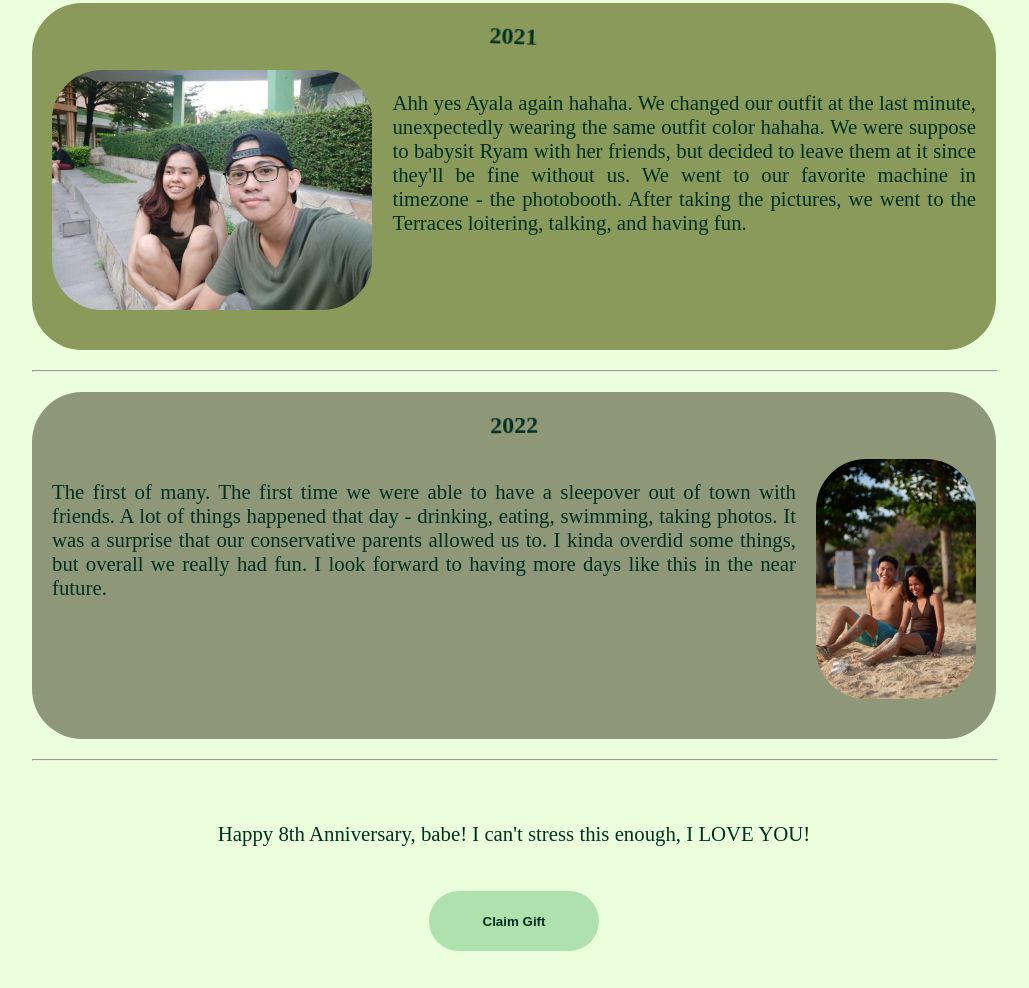
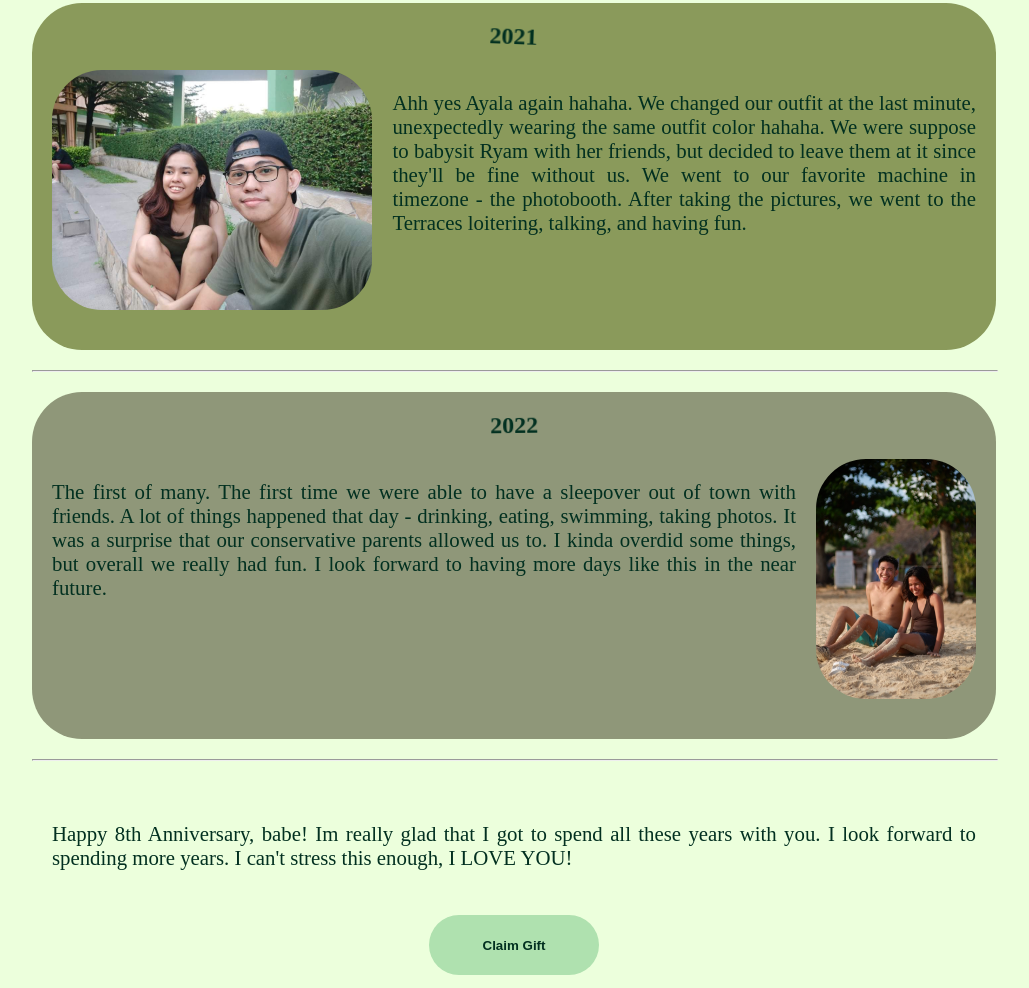
Before and after one commit to jikisoria/jikisoria.github.io, a plain HTML site: page aboutus.html in a window 1280 px wide. Shown: the part 2756-3744 px from the top of the page, without its empty margins (126-1155 px from the left). Before the commit the page ends 3720 px from the top, so only its background shows below. Drawn offline with nearby package versions, Linux system fonts and the light colour scheme.

Commit message:
updatedd

```diff
--- a/aboutus.html
+++ b/aboutus.html
@@ -103,7 +103,7 @@
     <hr>
 
     <div class="message">
-      <p>Happy 8th Anniversary, babe! I can't stress this enough, I LOVE YOU!</p>
+      <p>Happy 8th Anniversary, babe! Im really glad that I got to spend all these years with you. I look forward to spending more years. I can't stress this enough, I LOVE YOU!</p>
     </div>
 
     <div>
```
